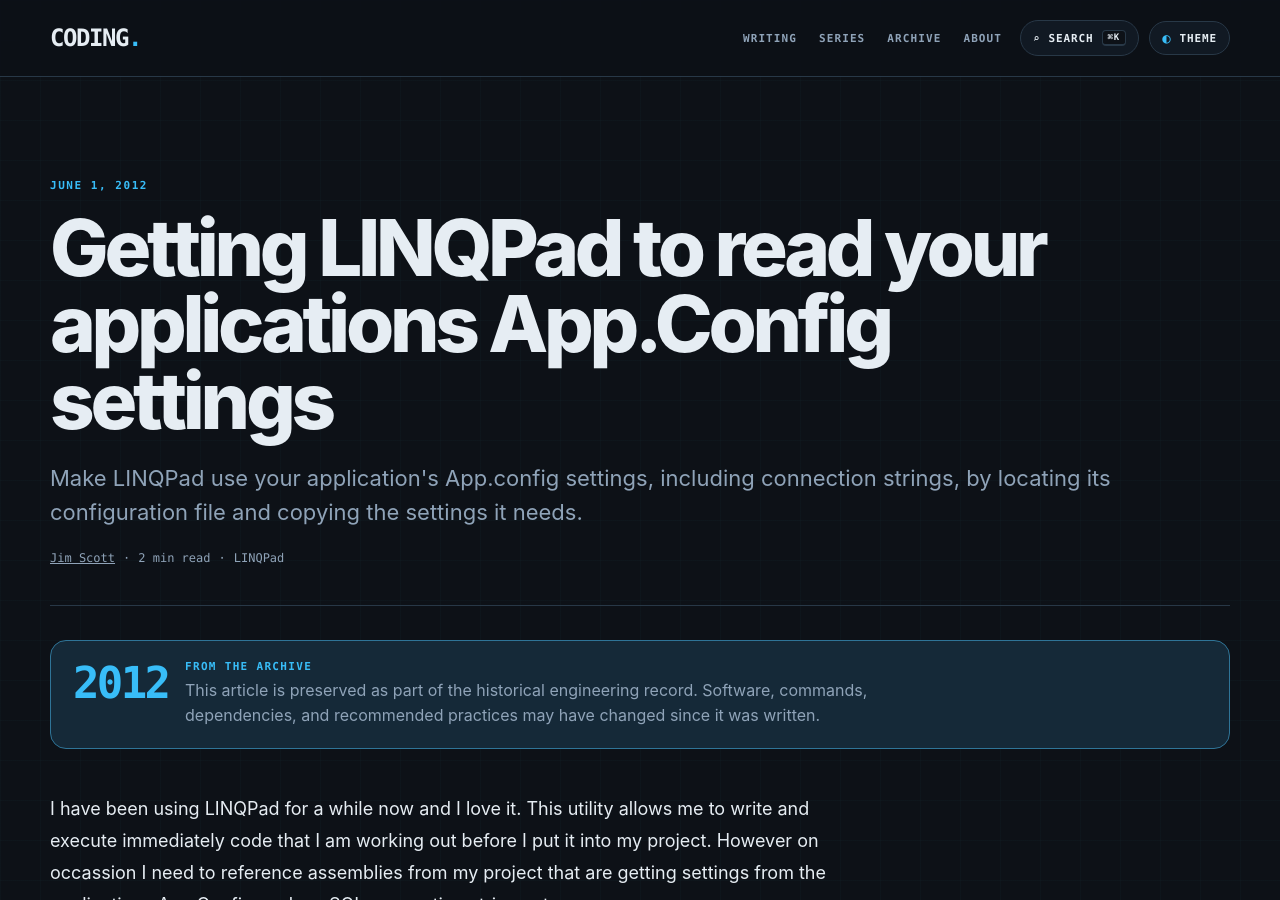
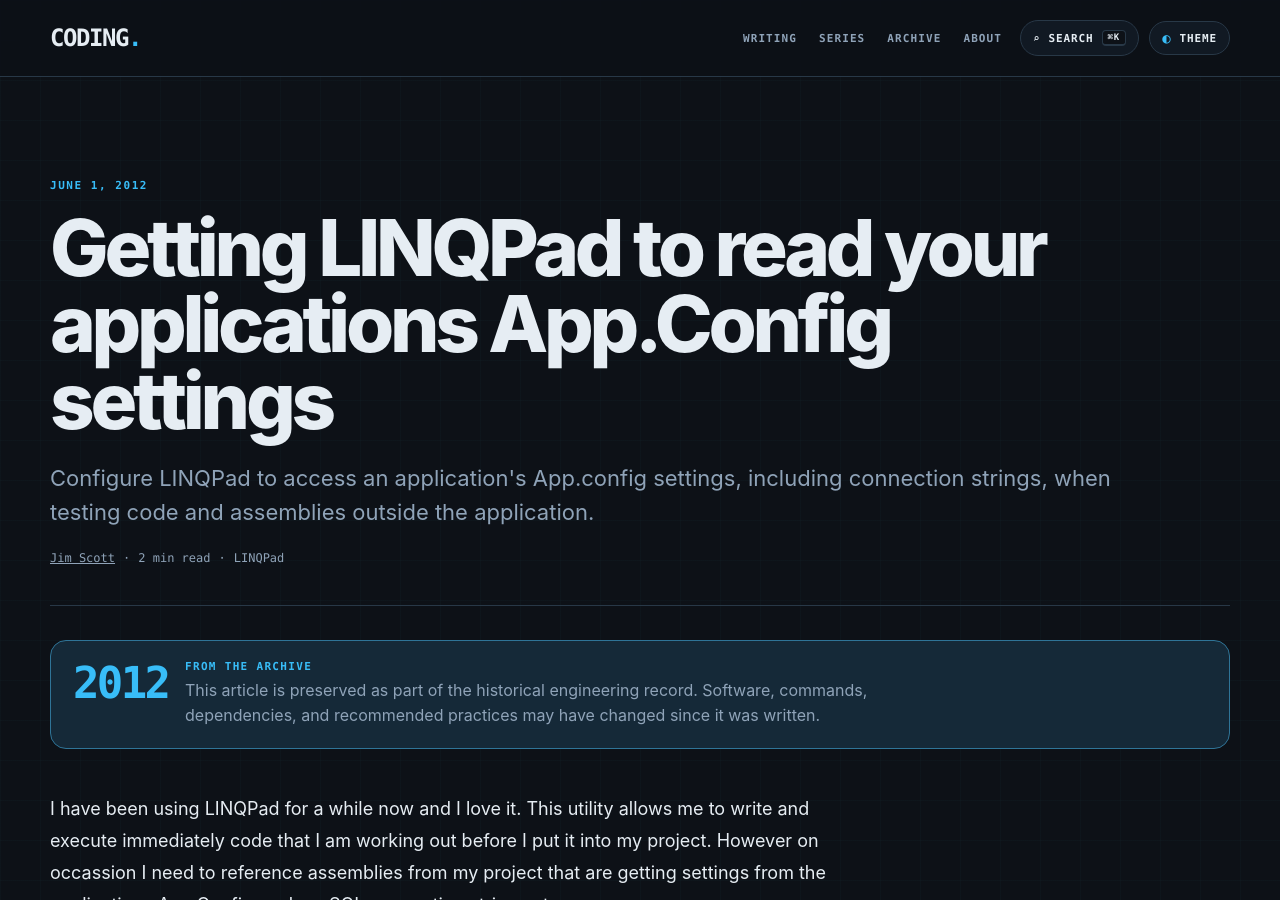
Before and after one commit to infoconex/coding-blog, a Jekyll site: the page built from post/2012/06/01/Getting-LINQPad-to-read-your-applications-AppConfig-settings/index.md, in a window 1280 px wide and 900 px high. Built offline with Jekyll 4.4.1, drawn with Linux system fonts in a browser that asks for light colours.

Commit message:
SEO: improve page meta description

```diff
--- a/post/2012/06/01/Getting-LINQPad-to-read-your-applications-AppConfig-settings/index.md
+++ b/post/2012/06/01/Getting-LINQPad-to-read-your-applications-AppConfig-settings/index.md
@@ -2,7 +2,7 @@
 
 title: "Getting LINQPad to read your applications App.Config settings"
 date: "2012-06-01"
-description: "Make LINQPad use your application's App.config settings, including connection strings, by locating its configuration file and copying the settings it needs."
+description: "Configure LINQPad to access an application's App.config settings, including connection strings, when testing code and assemblies outside the application."
 tags: ["LINQPad"]
 slug: "getting-linqpad-to-read-your-applications-app-config-settings"
 author: "Jim Scott"
```
